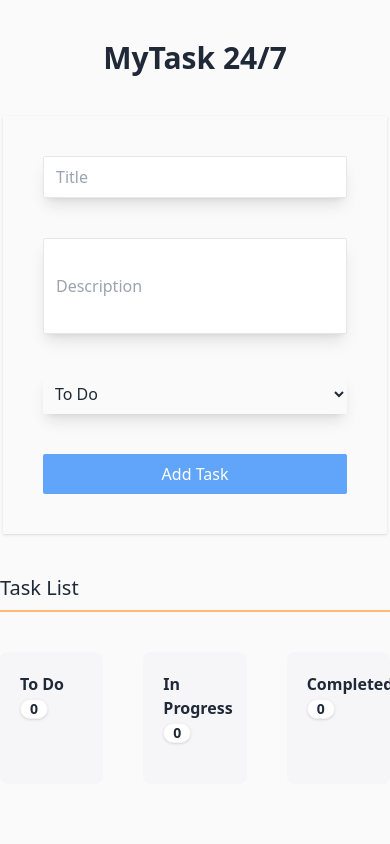
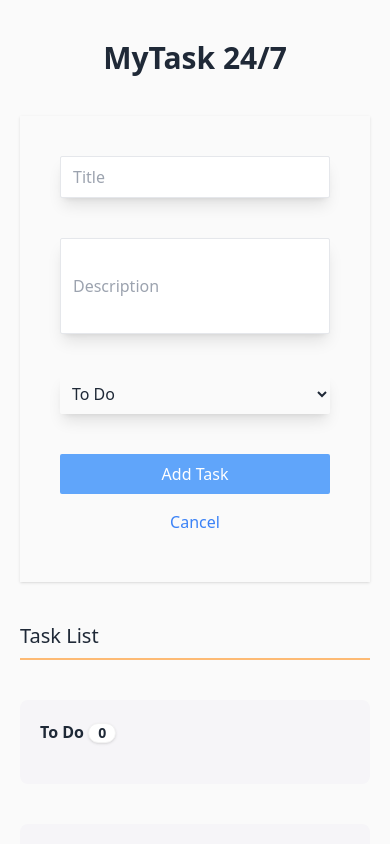
Before and after one commit to devvsakib/stamurai, a Next.js app: page / in a window 390 px wide. Both pictures are taken after a click on the button "Add Task". Shown: the top 844 px of the page. Built offline with nearby package versions, Linux system fonts and the light colour scheme.

Commit message:
responsive for all dv

```diff
--- a/package.json
+++ b/package.json
@@ -23,6 +23,7 @@
     "postcss": "8.4.24",
     "react": "18.2.0",
     "react-dom": "18.2.0",
+    "react-hot-toast": "^2.4.1",
     "tailwindcss": "3.3.2",
     "typescript": "5.1.6"
   }
--- a/src/components/TaskForm.tsx
+++ b/src/components/TaskForm.tsx
@@ -2,6 +2,7 @@ import React, { useState } from 'react';
 import { observer } from 'mobx-react-lite';
 import { useStore } from '../store/storeContext';
 import { Task } from '../store/TaskStore';
+import toast from 'react-hot-toast';
 
 const TaskForm: React.FC = observer(() => {
   const { taskStore } = useStore();
@@ -20,6 +21,7 @@ const TaskForm: React.FC = observer(() => {
     });
 
     taskStore.addTask(newTask);
+    toast.success('Task added successfully');
     setTitle('');
     setDescription('');
     setStatus('To Do');
@@ -29,11 +31,9 @@ const TaskForm: React.FC = observer(() => {
   return (
     <div>
       {
-        !showForm &&
+        !showForm ?
           <button className='border-0 p-2 px-4 bg-blue-400 text-white mb-5 rounded-sm' onClick={() => setShowForm(!showForm)}>Add Task</button>
-      }
-      {
-        showForm &&
+          :
           <form onSubmit={handleSubmit} className='mb-10 p-10 shadow grid gap-10 max-w-sm mx-auto'>
             <input
               className='shadow-lg border py-2 rounded-sm px-3'
@@ -54,9 +54,13 @@ const TaskForm: React.FC = observer(() => {
               <option value="In Progress">In Progress</option>
               <option value="Completed">Completed</option>
             </select>
+            <div className='grid gap-2'>
               <button type="submit" className='bg-blue-400 rounded-sm text-white py-2 hover:bg-blue-500 duration-200 transition-all ease-linear'>Add Task</button>
+              <button onClick={() => setShowForm(!showForm)} className=' rounded-sm text-blue-500 py-2'>Cancel</button>
+            </div>
           </form>
       }
+
     </div>
   );
 });
--- a/src/components/TaskList.tsx
+++ b/src/components/TaskList.tsx
@@ -37,7 +37,7 @@ const TaskList: React.FC = observer(() => {
   return (
     <div className='mb-10'>
       <h2 className='text-xl mt-10 border-b-2 border-orange-300 pb-2 mb-10'>Task List</h2>
-      <div className='grid grid-cols-3 gap-10'>
+      <div className='grid md:grid-cols-2 lg:grid-cols-3 gap-10'>
         {renderTasksByStatus('To Do')}
         {renderTasksByStatus('In Progress')}
         {renderTasksByStatus('Completed')}
--- a/src/pages/index.tsx
+++ b/src/pages/index.tsx
@@ -1,6 +1,7 @@
 import React from 'react';
 import TaskList from '@/components/TaskList';
 import TaskForm from '@/components/TaskForm';
+import { Toaster } from 'react-hot-toast';
 
 interface Task {
   id: string;
@@ -11,10 +12,13 @@ interface Task {
 
 const Home: React.FC = () => {
   return (
-    <div className='max-w-[1280px] mx-auto my-10'>
+    <div className='max-w-[1280px] mx-auto my-10 px-5 lg:px-10'>
+      <Toaster />
       <h1 className='font-bold text-center text-3xl mb-10'>MyTask 24/7</h1>
-      <TaskForm />
-      <TaskList />
+      <div>
+        <TaskForm />
+        <TaskList />
+      </div>
     </div>
   );
 };
```
Also changed, not shown: 1 other file (tests, documents, lock files or other folders). Lines whose indentation alone changed are shown as unchanged.
